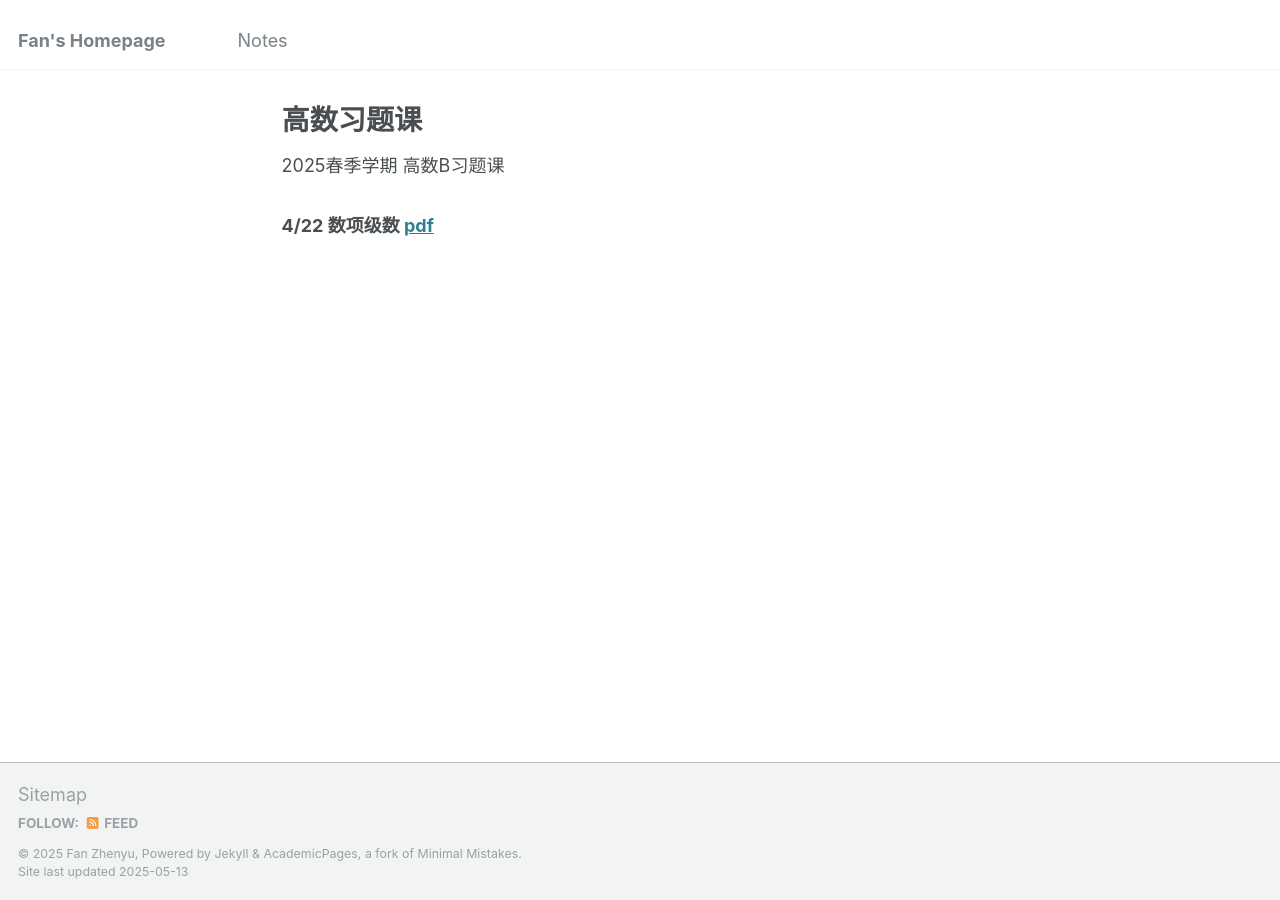
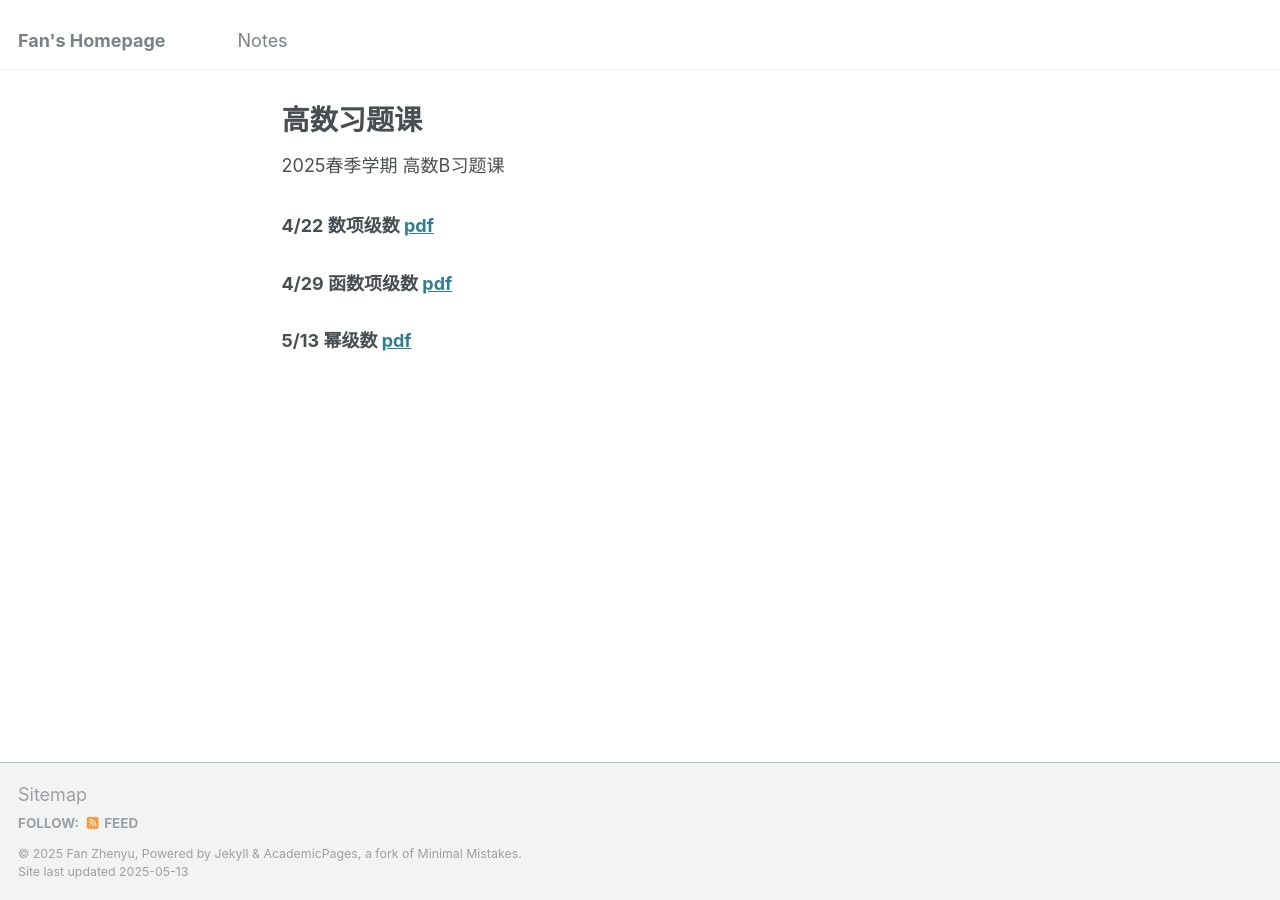
Before and after one commit to fanzymath/fanzymath.github.io, a Jekyll site: the page built from _notes/2025-exercise-class-notes.md, in a window 1280 px wide. Built offline with Jekyll 4.4.1, drawn with Linux system fonts in a browser that asks for light colours.

Commit message:
Update 2025-exercise-class-notes.md

```diff
--- a/_notes/2025-exercise-class-notes.md
+++ b/_notes/2025-exercise-class-notes.md
@@ -11,3 +11,5 @@ location: "Beijing"
 2025春季学期 高数B习题课
 
 ### 4/22 数项级数 [pdf](https://fanzymath.github.io/files/series.pdf)
+### 4/29 函数项级数 [pdf](https://fanzymath.github.io/files/series_of_functions.pdf)
+### 5/13 幂级数 [pdf](https://fanzymath.github.io/files/power_series.pdf)
```
